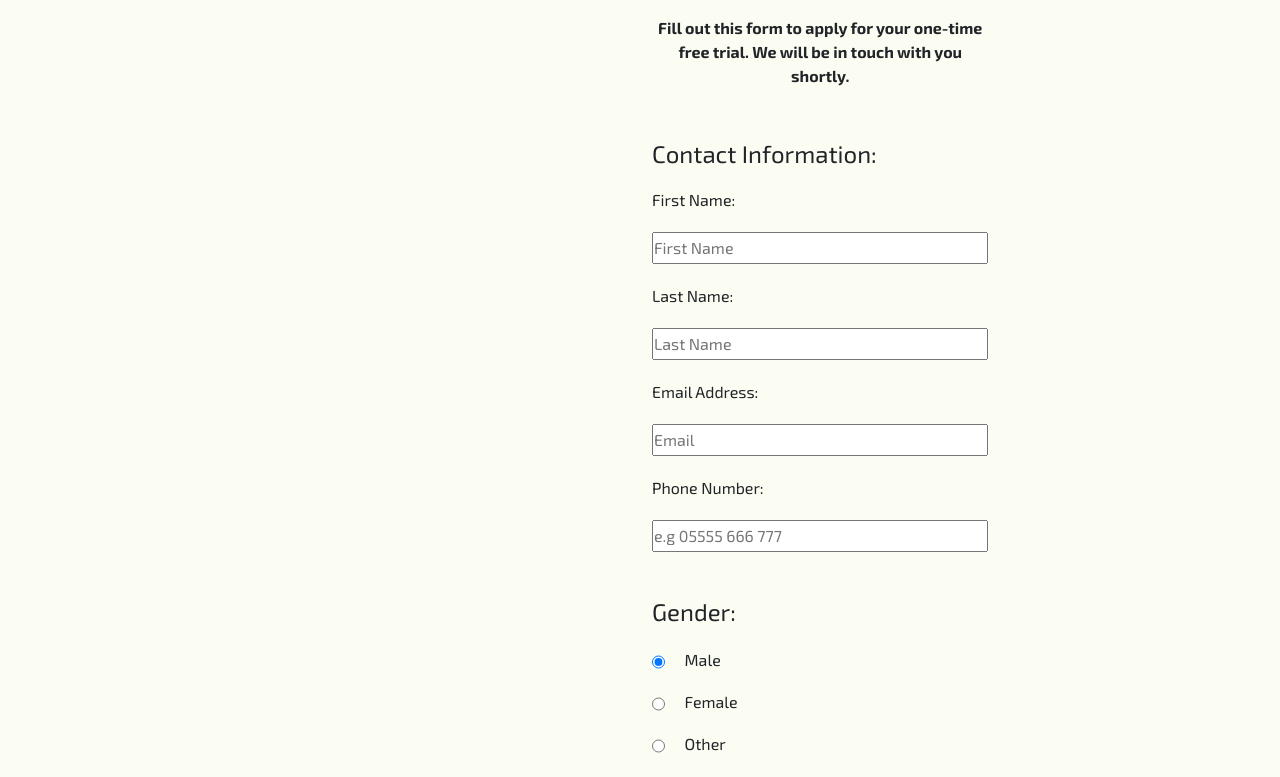
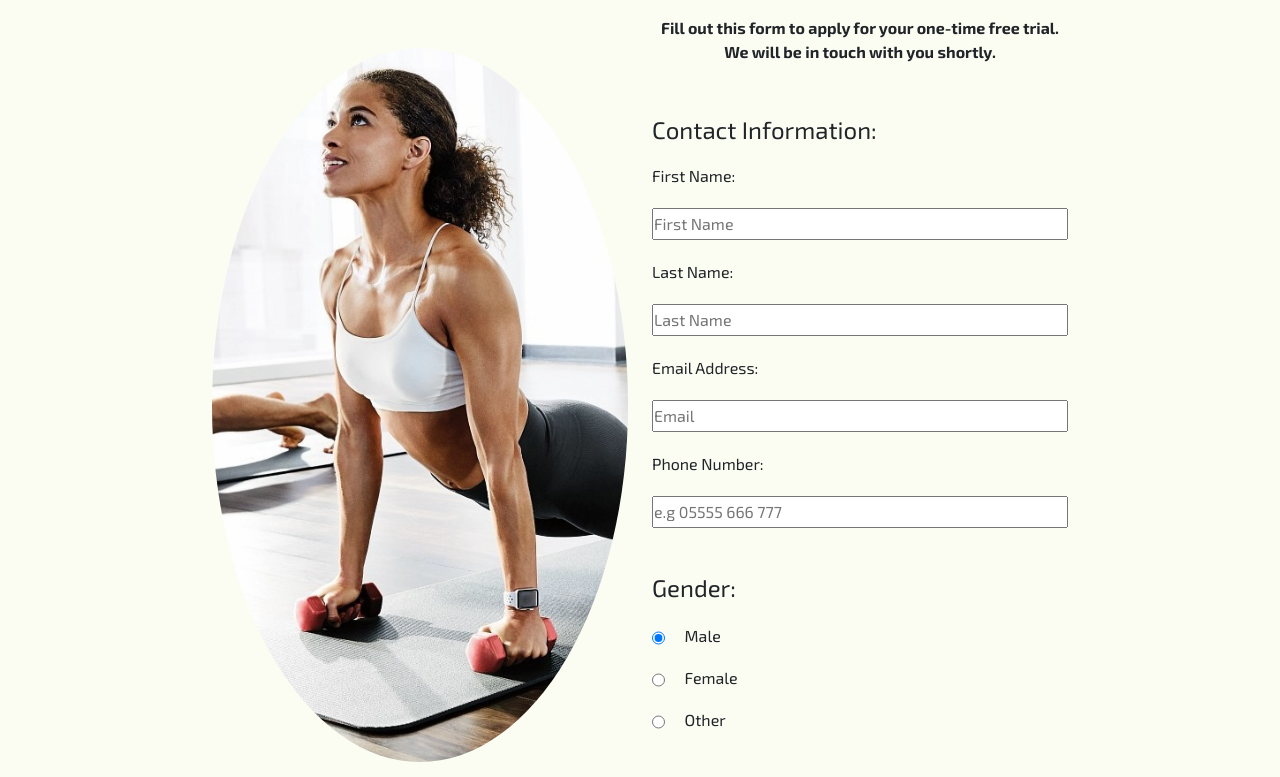
Before and after one commit to Lauren21717/Infinite_Fitness, a plain HTML site: page join.html in a window 1280 px wide. Shown: the part 226-1003 px from the top of the page. Drawn offline with nearby package versions, Linux system fonts and the light colour scheme.

Commit message:
media: responsive screenshot added

```diff
--- a/join.html
+++ b/join.html
@@ -65,7 +65,7 @@
         <div class="row">
             <div class="d-none d-sm-block d-md-block col-lg-6">
                 <div class="form-background">
-                    <img src="./assets/images/background7.jpeg" alt="">
+                    <img src="./assets/images/background7.webp" alt="">
                 </div>
             </div>
             <div class="col-12 col-md-12 col-lg-6">
```
Also changed, not shown: assets/images/Responsive Screenshots - About.png (added), assets/images/Responsive Screenshots - Class.png (added), assets/images/Responsive Screenshots - Home.png (added), assets/images/Responsive Screenshots - Join Now.png (added), 1 other file.
